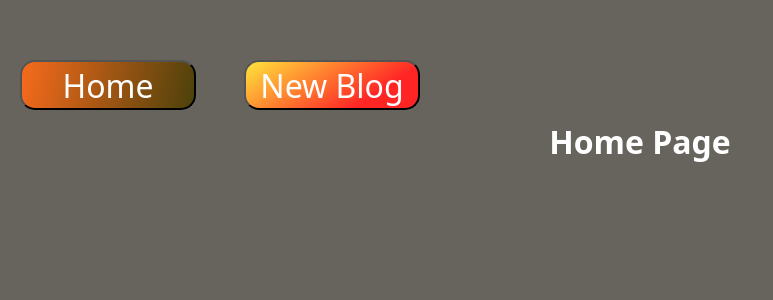
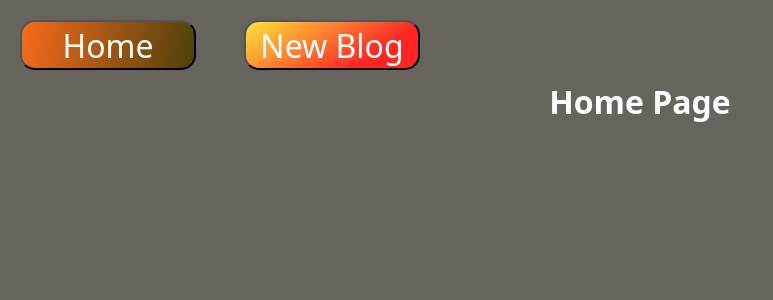
Before and after one commit to Alberteda/The-Dojo-Blog, a React (Create React App) app: page / in a window 1280 px wide. Shown: the top 300 px of the page, without its empty margins (0-773 px from the left). Built offline with nearby package versions, Linux system fonts and the light colour scheme; a web font is replaced by a local one.

Commit message:
adjust padding of html -body element

```diff
--- a/src/index.css
+++ b/src/index.css
@@ -8,7 +8,7 @@
 }
 body {
   background-color: #66645c;
-  padding: 50px 0;
+  padding: 10px 0 50px 0;
   color: white;
 }
 
```
